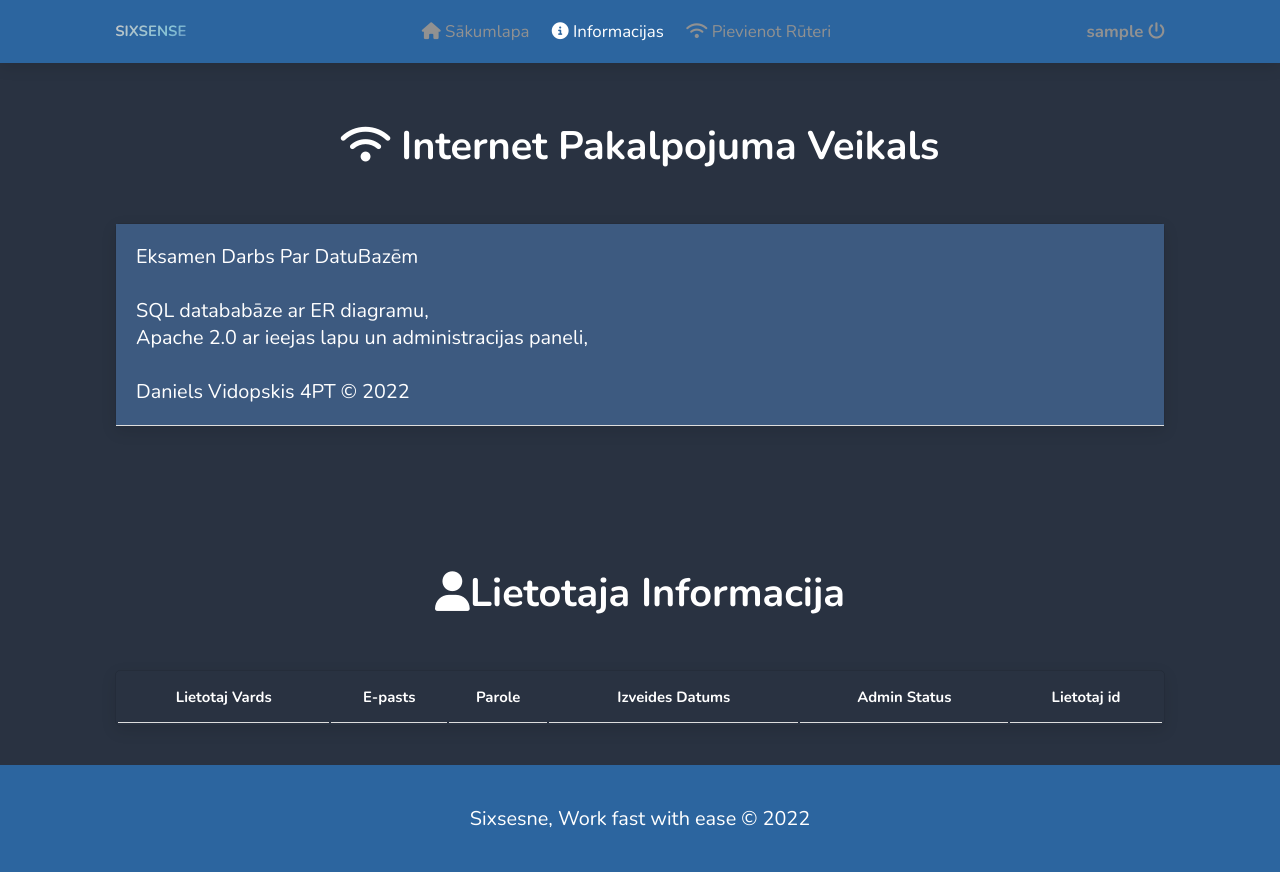
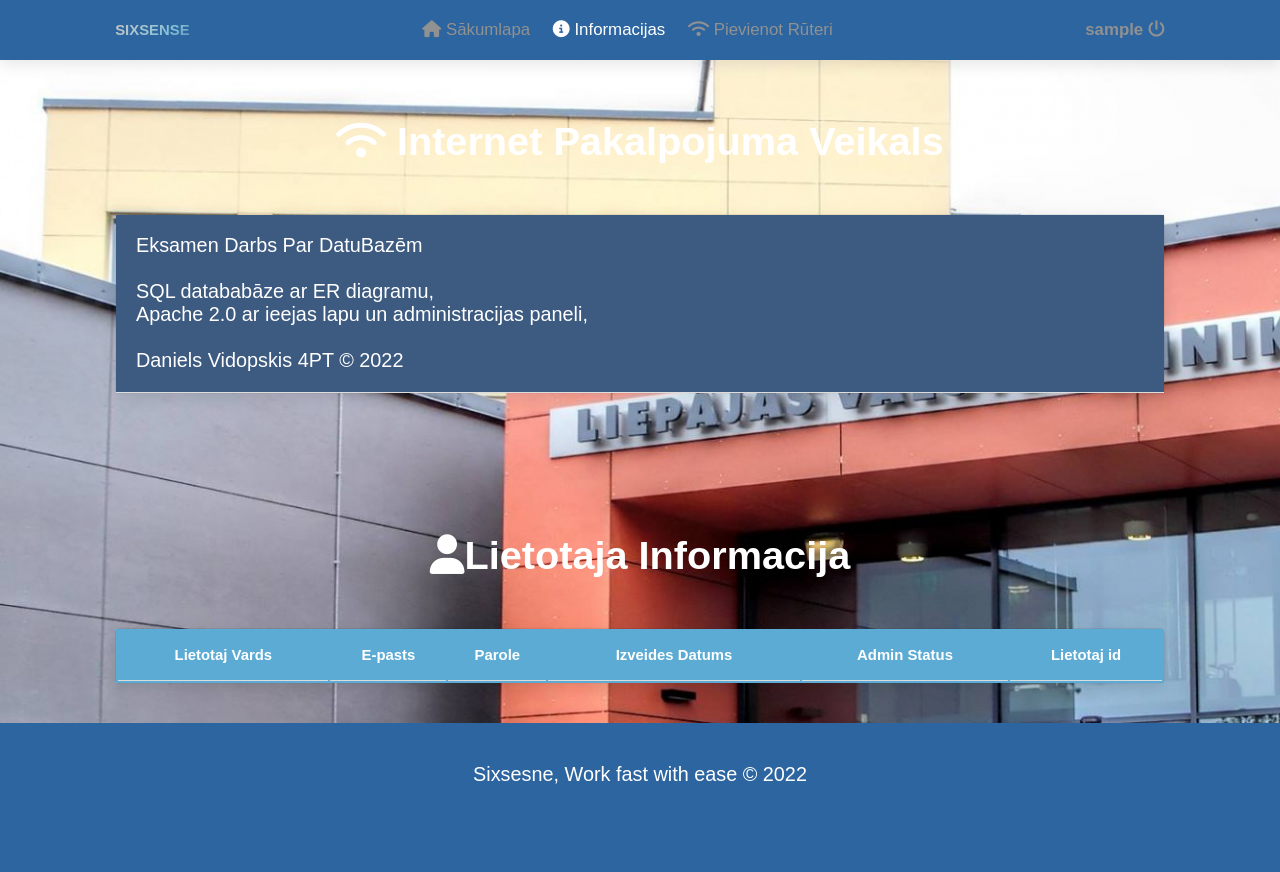
Before and after one commit to KnsGoyoLV/SchoolTicket, a PHP site: page /Info.php in a window 1280 px wide. After the commit the page ends 784 px from the top, so only its background shows below. Run offline with PHP 8.4, Linux system fonts and the light colour scheme; the visitor is signed in with stand-in values (Sample User, id 1); data that the repository does not hold is empty; some web fonts are replaced.

Commit message:
css izmainas

```diff
--- a/index.php
+++ b/index.php
@@ -205,7 +205,7 @@
 </section>
 
 <footer>
-    Sixsesne, Work fast with ease &copy; 2022
+        Liepajas Valsts Tehnikums &copy; 2023
 </footer>
 
 <script src="files/script.js"></script>
--- a/style_main.css
+++ b/style_main.css
@@ -1,4 +1,4 @@
-@import url('https://fonts.googleapis.com/css2?family=Nunito:ital,wght@0,200;0,300;0,400;0,600;0,700;1,200;1,300&display=swap');
+@import url('https://fonts.googleapis.com/2?family=Nunito:ital,wght@0,200;0,300;0,400;0,600;0,700;1,200;1,300&display=swap');
 
 :root{
     --main-color:#6e8ae8;
@@ -7,8 +7,10 @@
     --bg: #2c659f;
     --border:.2rem solid rgba(0,0,0,.1);
     --box-shadow:0 .5rem 1.5rem rgba(0 ,0,0,.1);
-    background-color: #293241;
 
+}
+body{
+ background-image: url("lvt.png");
 }
 
 *{
@@ -553,6 +555,7 @@ label {
     border: var(--border);
     border-radius: .5rem;
     box-shadow: var(--box-shadow);
+    background-color: #5cabd4;
 }
 
 #adminSakums .kopsavilkums .informacija span{
@@ -562,8 +565,8 @@ label {
     line-height: 6rem;
     padding: 2rem;
     font-size: 3rem;
-    color:var(--main-color);
-    background: white;
+    color: #fff;
+    background: lightgray;
     border-radius: 50%;
 }
 
@@ -619,6 +622,7 @@ label {
 table{
     font-size: 1.5rem;
 	width: 100%;
+    background-color: #5cabd4;
 }
 
 th, td{
@@ -629,7 +633,7 @@ th, td{
 }
 
 tr:hover{
-	background-color: var(--bg);
+	background-color: #f0563f;
 }
 
 th{
```
Also changed, not shown: lvt.png (added).
